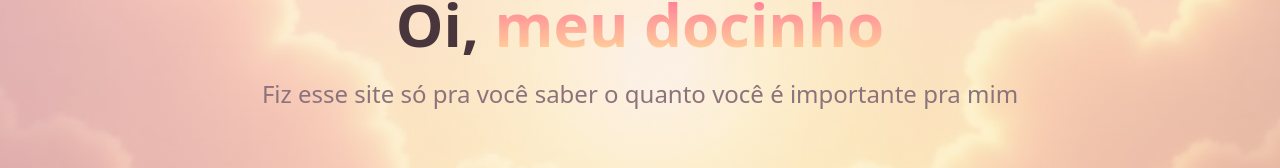
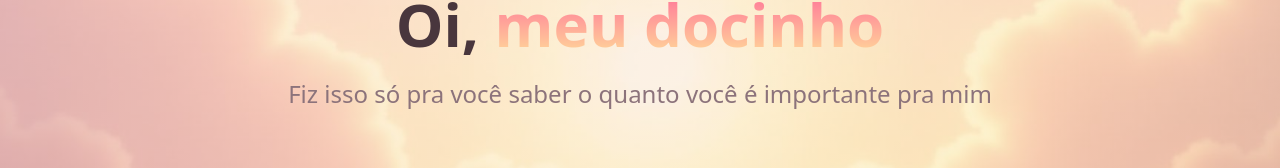
Before and after one commit to NicollasDavi/docinho, a React (Vite) app: page / in a window 1280 px wide. Shown: the part 374-542 px from the top of the page. Built offline with nearby package versions, Linux system fonts and the light colour scheme; the HTML template or start-up script is replaced by a standard one.

Commit message:
Ajustar texto da declaração

```diff
--- a/src/components/HeroSection.tsx
+++ b/src/components/HeroSection.tsx
@@ -28,7 +28,7 @@ const HeroSection = () => {
           </h1>
 
           <p className="text-xl md:text-2xl text-muted-foreground mb-8 max-w-3xl mx-auto leading-relaxed">
-            Fiz esse site só pra você saber o quanto você é importante pra mim
+            Fiz isso só pra você saber o quanto você é importante pra mim
           </p>
         </div>
       </div>
```
